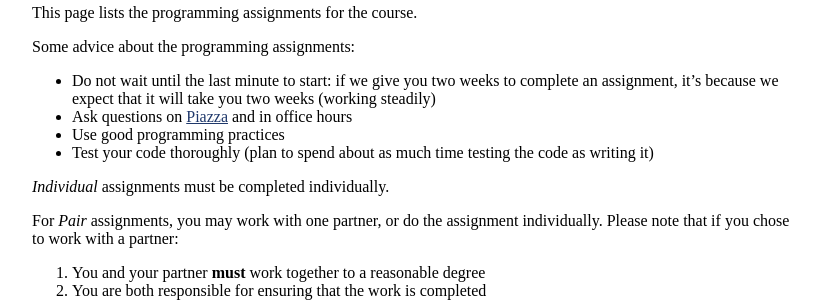
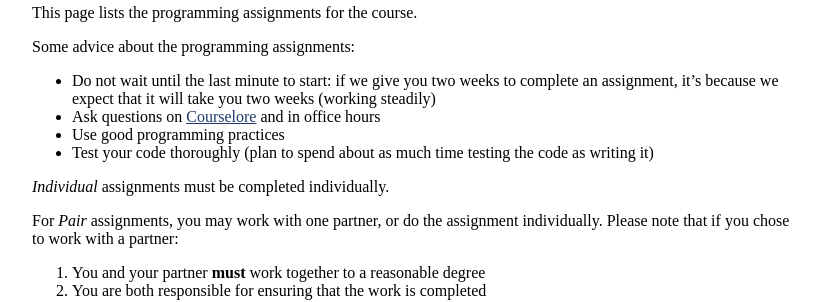
Before and after one commit to jhucsf/fall2023, a Jekyll site: the page built from assignments.md, in a window 1280 px wide. Shown: the part 261-563 px from the top of the page, without its empty margins (224-1055 px from the left). Built offline with Jekyll 4.4.1, drawn with Linux system fonts in a browser that asks for light colours.

Commit message:
Fix piazza to courselore

```diff
--- a/assignments.md
+++ b/assignments.md
@@ -13,7 +13,7 @@ Some advice about the programming assignments:
 * Do not wait until the last minute to start: if we give you two weeks
   to complete an assignment, it's because we expect that it will take you
   two weeks (working steadily)
-* Ask questions on [Piazza](https://piazza.com/jhu/fall2022/601229) and in office hours
+* Ask questions on [Courselore](https://courselore.org) and in office hours
 * Use good programming practices
 * Test your code thoroughly (plan to spend about as much time testing the code as writing it)
 
```
